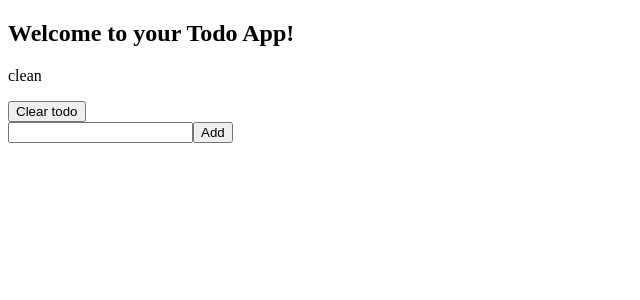
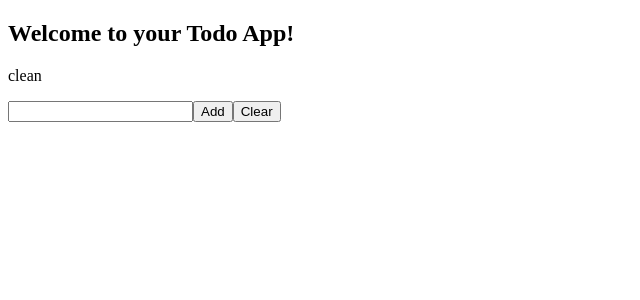
Before and after one commit to bloominstituteoftechnology/web-module-project-class-components, a React (Create React App) app: page / in a window 1280 px wide. Shown: the top 300 px of the page, without its empty margins (0-640 px from the left). Built offline with nearby package versions, Linux system fonts and the light colour scheme; the HTML template or start-up script is replaced by a standard one.

Commit message:
cleaned code

```diff
--- a/src/App.js
+++ b/src/App.js
@@ -66,8 +66,8 @@ class App extends React.Component {
     return (
       <div>
         <h2>Welcome to your Todo App!</h2>
-        <TodoList handleClear={this.handleClear} handleToggle={this.handleToggle} todo={this.state.todo}/>
-        <TodoForm handleAddItem={this.handleAddItem}/>
+        <TodoList  handleToggle={this.handleToggle} todo={this.state.todo}/>
+        <TodoForm handleClear={this.handleClear} handleAddItem={this.handleAddItem}/>
       </div>
     );
   }
--- a/src/components/Todo.js
+++ b/src/components/Todo.js
@@ -1,33 +1,33 @@
-import React from 'react';
+// import React from 'react';
 
-const Todo = props => {
-    const handleClick = () => {
-        props.handleToggle(props.item.id);
-    }
+// const Todo = props => {
+//     const handleClick = () => {
+//         props.handleToggle(props.item.id);
+//     }
 
-    return(
-        <div onClick={handleClick} className={`item${props.item.completed ? ' completed' : '' }`}>
-            <p>{props.item.task}</p>
-        </div>
+//     return(
+//         <div onClick={handleClick} className={`item${props.item.completed ? ' completed' : '' }`}>
+//             <p>{props.item.task}</p>
+//         </div>
+//     );
+// };
+
+// export default Todo;
+
+import React, { Component } from "react";
+export class Todo extends Component {
+  handleClick = () => {
+    this.props.handleToggle(this.props.item.id);
+  };
+  render() {
+    return (
+      <div
+        onClick={this.handleClick}
+        className={`${this.props.item.completed ? " completed" : ""}`}
+      >
+        <p>{this.props.item.task}</p>
+      </div>
     );
-};
-
+  }
+}
 export default Todo;
-
-// import React, { Component } from "react";
-// export class Todo extends Component {
-//   handleClick = () => {
-//     this.props.handleToggle(this.props.item.id);
-//   };
-//   render() {
-//     return (
-//       <div
-//         onClick={this.handleClick}
-//         className={`${this.props.item.completed ? " completed" : ""}`}
-//       >
-//         <p>{this.props.item.task}</p>
-//       </div>
-//     );
-//   }
-// }
-// export default Todo;
--- a/src/components/TodoForm.js
+++ b/src/components/TodoForm.js
@@ -20,9 +20,10 @@ class TodoForm extends Component {
     }
     render() {
         return(
-            <form onSubmit={this.handleSubmit}>
+            <form>
                 <input onChange={this.handleChanges} type='text' name='item' />
-                <button>Add</button>
+                <button onClick={this.handleSubmit}>Add</button>
+                <button onClick={this.props.handleClear}>Clear</button>
             </form>
         );
     }
--- a/src/components/TodoList.js
+++ b/src/components/TodoList.js
@@ -1,40 +1,41 @@
 // your components will all go in this `component` directory.
 // feel free to change this component.js into TodoList.js
-import React from "react";
-import Todo from "./Todo";
 
-const TodoList = props => {
-const handleClick = () => {
-        props.handleClear();
-    }
+// import React from "react";
+// import Todo from "./Todo";
 
-        return (
+// const TodoList = props => {
+// const handleClick = () => {
+//         props.handleClear();
+//     }
+
+//         return (
+//             <div>
+//                 {props.todo.map(item => (
+//                     <Todo handleToggle={props.handleToggle} key={item.id} item={item} />
+//                 ))}
+//                 <button onClick={handleClick}>Clear todo</button>
+//             </div>
+//         )
+//     }
+
+//     export default TodoList;
+
+    import React, { Component } from "react";
+    import Todo from "./Todo";
+    export class TodoList extends Component {
+        render() {
+            return (
             <div>
-                {props.todo.map(item => (
-                    <Todo handleToggle={props.handleToggle} key={item.id} item={item} />
+                {this.props.todo.map((item) => (
+                <Todo
+                    key={item.id}
+                    item={item}
+                    handleToggle={this.props.handleToggle}
+                />
                 ))}
-                <button onClick={handleClick}>Clear todo</button>
             </div>
-        )
-    }
-
-    export default TodoList;
-
-    // import React, { Component } from "react";
-    // import Todo from "./Todo";
-    // export class TodoList extends Component {
-    //     render() {
-    //         return (
-    //         <div>
-    //             {this.props.todo.map((item) => (
-    //             <Todo
-    //                 key={item.id}
-    //                 item={item}
-    //                 handleToggle={this.props.handleToggle}
-    //             />
-    //             ))}
-    //         </div>
-    //         );
-    //     }
-    //     }
-    //     export default TodoList;
+            );
+        }
+        }
+        export default TodoList;
```
Also changed, not shown: 1 other file (tests, documents, lock files or other folders).
